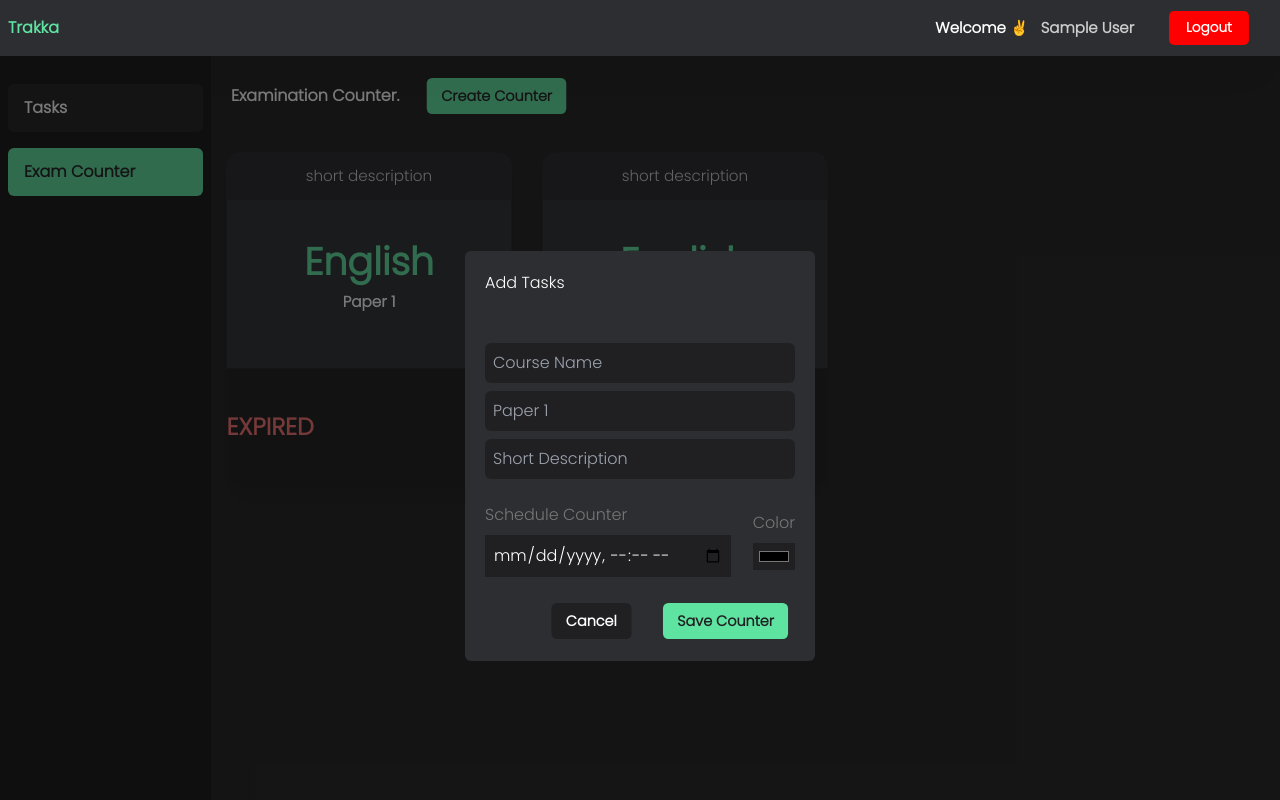
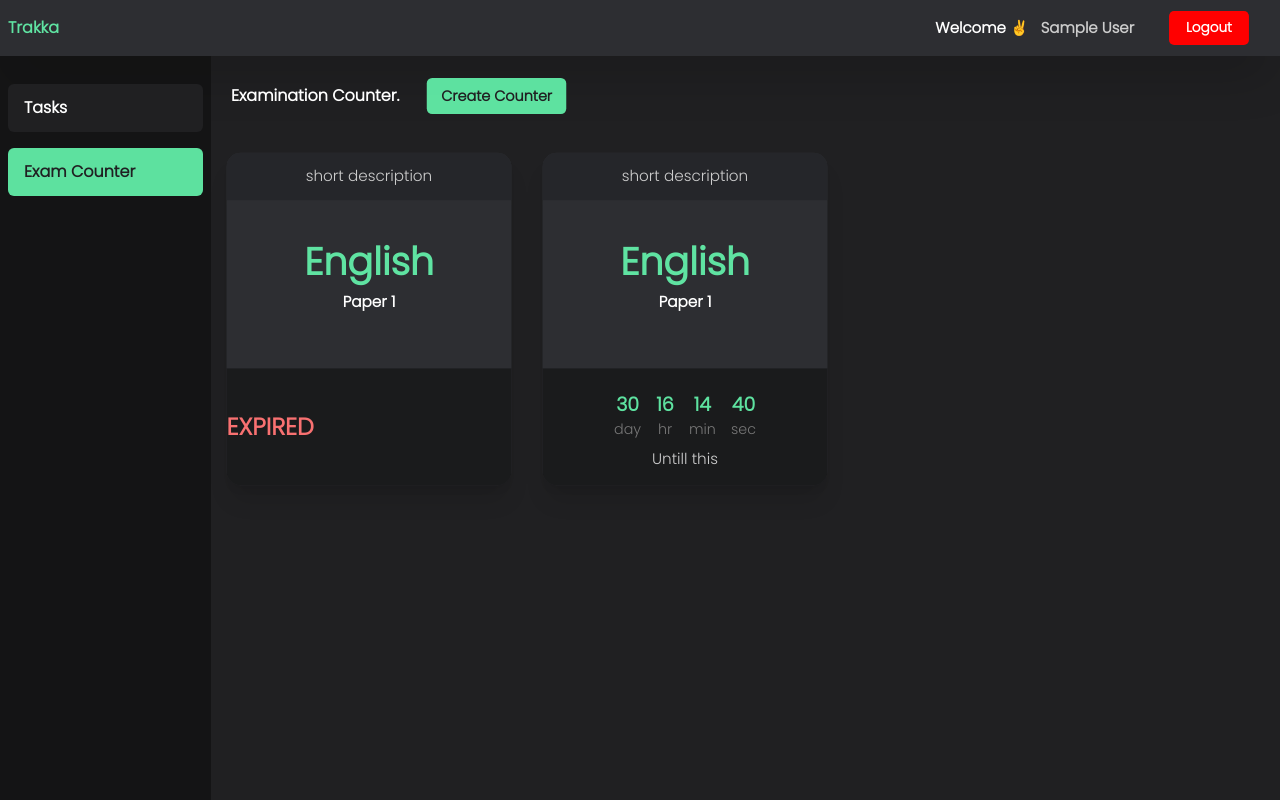
Before and after one commit to Benrobo/trakka, a React (Create React App) app in the folder app/: page /examCounter in a window 1280 px wide. Built offline with nearby package versions, Linux system fonts and the light colour scheme; sample sign-in values are in the browser's storage; what notyf would draw is missing.

Commit message:
added exam timer

```diff
--- a/app/src/pages/examCounter.js
+++ b/app/src/pages/examCounter.js
@@ -4,13 +4,54 @@ import { Layout, DomHead } from "../components";
 import SideBar from '../components/Navbar/SideBar';
 import DataContext from '../context/DataContext';
 
+
+function generateRandomColor() {
+    let color = ""
+    for (let i = 0; i < 266; i++) {
+        let r = Math.floor(Math.random() * 255)
+        let g = Math.floor(Math.random() * 255);
+        let b = Math.floor(Math.random() * 255);
+        color = `rgb(${r}, ${g}, ${b})`
+    }
+    return color;
+}
+
 function ExamCounter() {
 
     const { isAuthenticated } = useContext(DataContext)
+    const [formactive, setFormActive] = useState(false)
+    const [loading, setLoading] = useState(false)
+    const [inputs, setInputs] = useState({
+        coursename: "",
+        description: "",
+        time: "",
+        color: ""
+    })
 
 
     if (!isAuthenticated) {
         return window.location = "/login"
+    }
+
+    function toggleForm() {
+        setFormActive(!formactive)
+    }
+
+    function handleInput(e) {
+        let name = e.target.name;
+        let val = e.target.value;
+        setInputs((prev) => ({ ...prev, [name]: val }))
+    }
+
+    function handleColor(e) {
+        let val = e.target.value;
+        let name = e.target.name;
+        setInputs((prev) => ({ ...prev, [name]: val }))
+    }
+
+    async function setExamCounter() {
+
+        console.log(inputs);
     }
 
     return (
@@ -22,7 +63,7 @@ function ExamCounter() {
 
                     <div id="head" className="w-full h-auto p-3  flex flex-row items-center justify-start ">
                         <p className="text-white-100 font-extrabold">Examination Counter.</p>
-                        <button className="rounded-md ml-5 px-4 py-2 bg-green-200 text-dark-100 font-extrabold scale-[.90] hover:scale-[.95] transition-all " onClick={"toggleActive"}>
+                        <button className="rounded-md ml-5 px-4 py-2 bg-green-200 text-dark-100 font-extrabold scale-[.90] hover:scale-[.95] transition-all " onClick={toggleForm}>
                             Create Counter
                         </button>
                     </div>
@@ -32,7 +73,7 @@ function ExamCounter() {
 
 
                     {/* counter form */}
-                    <CounterForm />
+                    {formactive && <CounterForm handleInput={handleInput} setExamCounter={setExamCounter} loading={loading} toggleForm={toggleForm} handleColor={handleColor} />}
                 </div>
             </div>
         </Layout>
@@ -86,7 +127,7 @@ function TimerCont() {
 }
 
 
-function CounterForm() {
+function CounterForm({ toggleForm, loading, handleInput, handleColor, setExamCounter }) {
 
     return (
         <div className="w-screen h-screen absolute top-0 left-0 flex flex-col items-center justify-center bg-dark-400 ">
@@ -99,32 +140,31 @@ function CounterForm() {
                     <span className='mr-4'>color</span> <input type="color" name="" id="" />
                 </div> */}
                 <br />
-                <input type="text" name="title" placeholder='Course Name' className="w-full h-auto p-2 rounded-md bg-dark-100" onChange={"handleTasksAInput"} maxLength={300} />
+                <input type="text" name="title" placeholder='Course Name' className="w-full h-auto p-2 rounded-md bg-dark-100" onChange={handleInput} maxLength={300} />
                 <br />
-                <input type="text" name="paperType" placeholder='Paper 1' className="w-full h-auto p-2 rounded-md bg-dark-100 mt-2" onChange={"handleTasksAInput"} maxLength={300} />
+                <input type="text" name="coursename" placeholder='Paper 1' className="w-full h-auto p-2 rounded-md bg-dark-100 mt-2" onChange={handleInput} maxLength={300} />
                 <br />
-                <input type="text" name="description" placeholder='Short Description' className="w-full h-auto p-2 rounded-md bg-dark-100 mt-2" onChange={"handleTasksAInput"} maxLength={100} />
+                <input type="text" name="description" placeholder='Short Description' className="w-full h-auto p-2 rounded-md bg-dark-100 mt-2" onChange={handleInput} maxLength={100} />
                 <br />
                 <br />
                 <div className="w-full flex flex-row items-center justify-between gap-2">
                     <div className="flex flex-col items-start justify-start">
                         <p className='text-white-300'>Schedule Counter</p>
-                        <input type="datetime-local" className="w-full p-2 bg-dark-100 mt-2" />
+                        <input type="datetime-local" name="time" onChange={handleInput} className="w-full p-2 bg-dark-100 mt-2" />
                     </div>
                     <div className="flex flex-col items-start justify-start">
                         <p className='text-white-300'>Color</p>
-                        <input type="color" className="w-full p-1 bg-dark-100 mt-2" />
+                        <input type="color" name="color" onChange={handleColor} className="w-full p-1 bg-dark-100 mt-2" />
                     </div>
                 </div>
                 <br />
                 <div className="w-full flex flex-row items-end align-start justify-end
                 ">
-                    <button className="rounded-md ml-5 px-4 py-2 bg-dark-100 text-white-100 font-extrabold scale-[.90] hover:scale-[.95] transition-all" onClick={"toggleTasksForm"}>
+                    <button className="rounded-md ml-5 px-4 py-2 bg-dark-100 text-white-100 font-extrabold scale-[.90] hover:scale-[.95] transition-all" onClick={toggleForm}>
                         Cancel
                     </button>
-                    <button className="rounded-md ml-5 px-4 py-2 bg-green-200 text-dark-100 font-extrabold scale-[.90] hover:scale-[.95] transition-all " onClick={"addTasks"}>
-                        {/* {loading ? "Saving Tasks.." : "Save Task"} */}
-                        Save Counter
+                    <button className="rounded-md ml-5 px-4 py-2 bg-green-200 text-dark-100 font-extrabold scale-[.90] hover:scale-[.95] transition-all " onClick={setExamCounter}>
+                        {loading ? "Saving.." : "Save Counter"}
                     </button>
                 </div>
             </div>
@@ -159,6 +199,7 @@ function Counter({ datetime }) {
             let minutes = Math.floor((distance % (1000 * 60 * 60)) / (1000 * 60));
             let seconds = Math.floor((distance % (1000 * 60)) / 1000);
 
+            if (dayTimer.current !== null && hourTimer.current !== null && minTimer.current !== null && secTimer.current !== null && expiredTimer.current !== null) {
                 // Display the result in the element with id="demo"
                 dayTimer.current.innerHTML = `${days}`
                 hourTimer.current.innerHTML = `${hours}`
@@ -170,6 +211,7 @@ function Counter({ datetime }) {
                     clearInterval(x);
                     setExpired(true)
                     expiredTimer.current.innerHTML = "EXPIRED";
+                }
             }
         }, 1000);
     }, [])
```
Lines whose indentation alone changed are shown as unchanged.
